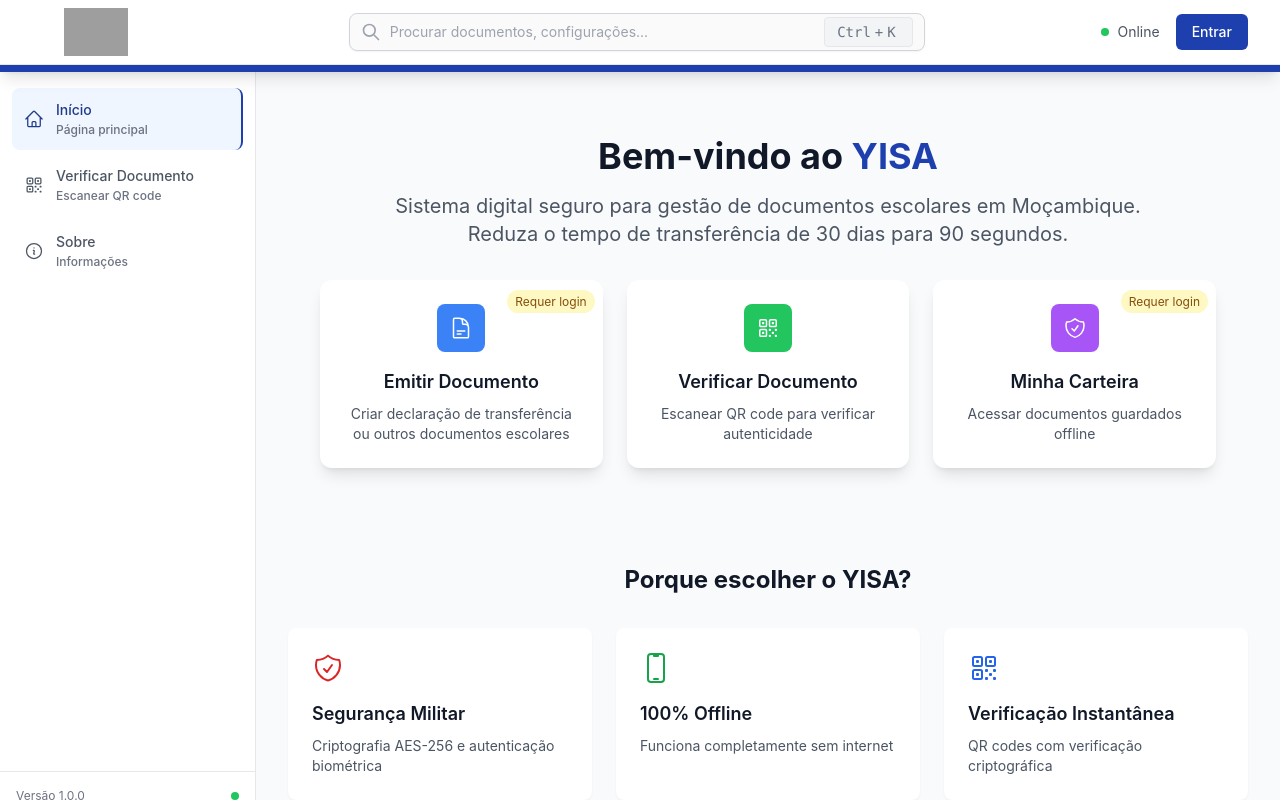
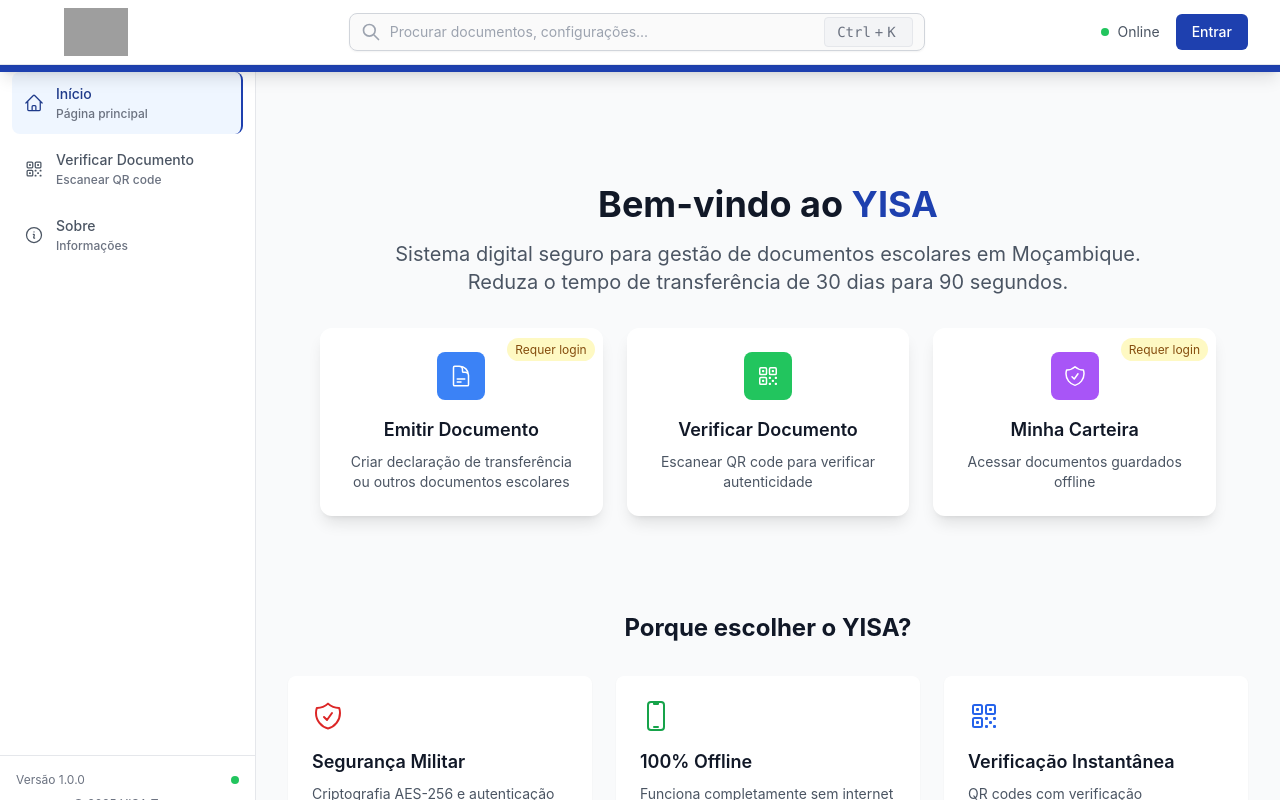
Before and after one commit to Domingos-Jr17/source_jam_2025_yisa, a React (Vite) app in the folder yisa/: page / in a window 1280 px wide. Shown: the top 800 px of the page. Built offline with nearby package versions, Linux system fonts and the light colour scheme; grey boxes are pictures that could not be loaded.

Commit message:
fix(ui): adjust desktop layout padding and overflow
- Reduce top padding on desktop container from pt-16 to pt-12
- Add overflow-y-auto and pt-16 to main content for better scrolling

```diff
--- a/yisa/src/App.tsx
+++ b/yisa/src/App.tsx
@@ -81,7 +81,7 @@ const AppLayout: React.FC<AppLayoutProps> = ({ children }) => {
       </div>
 
       {/* Desktop Layout */}
-      <div className="hidden lg:flex pt-16 min-h-[calc(100vh-4rem)]">
+      <div className="hidden lg:flex pt-12 h-screen">
         {/* Desktop Sidebar */}
         <Navigation
           isOpen={true} // Always open on desktop
@@ -89,7 +89,7 @@ const AppLayout: React.FC<AppLayoutProps> = ({ children }) => {
         />
 
         {/* Desktop Main Content */}
-        <main className="flex-1">
+        <main className="flex-1 overflow-y-auto pt-16">
           <div className="container mx-auto px-4 sm:px-6 lg:px-8 2xl:px-12 py-6 max-w-7xl 2xl:max-w-8xl">
             {/* Breadcrumb Navigation */}
             <Breadcrumb />
```
